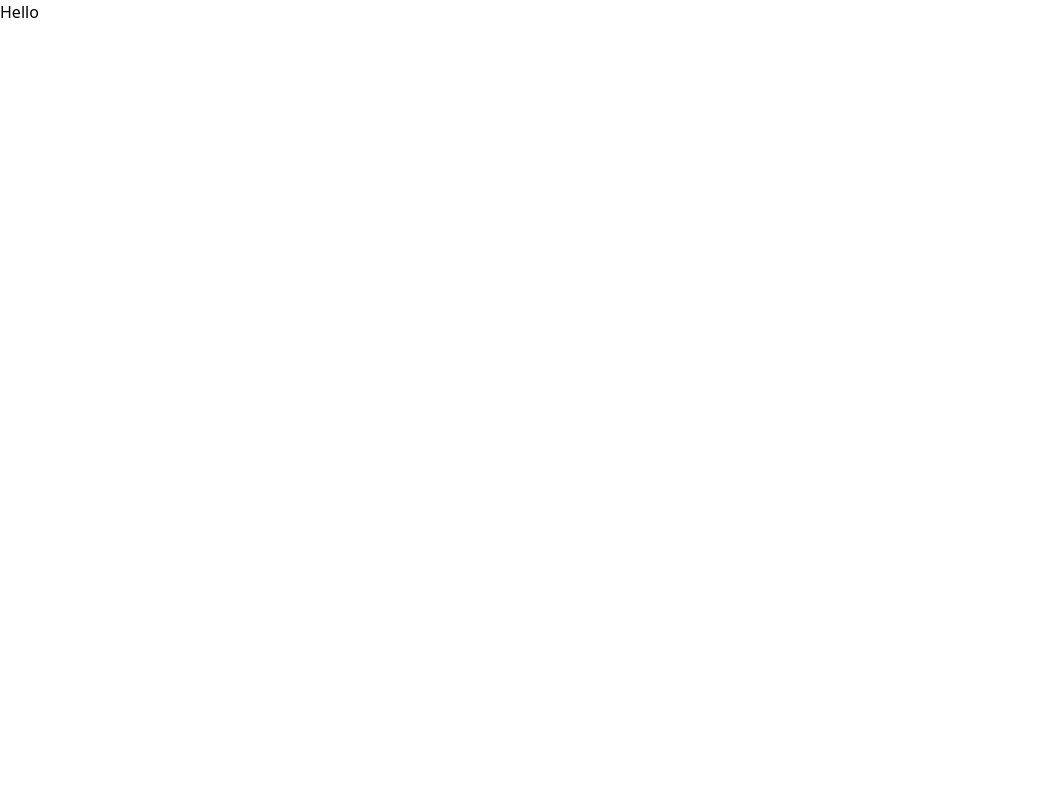
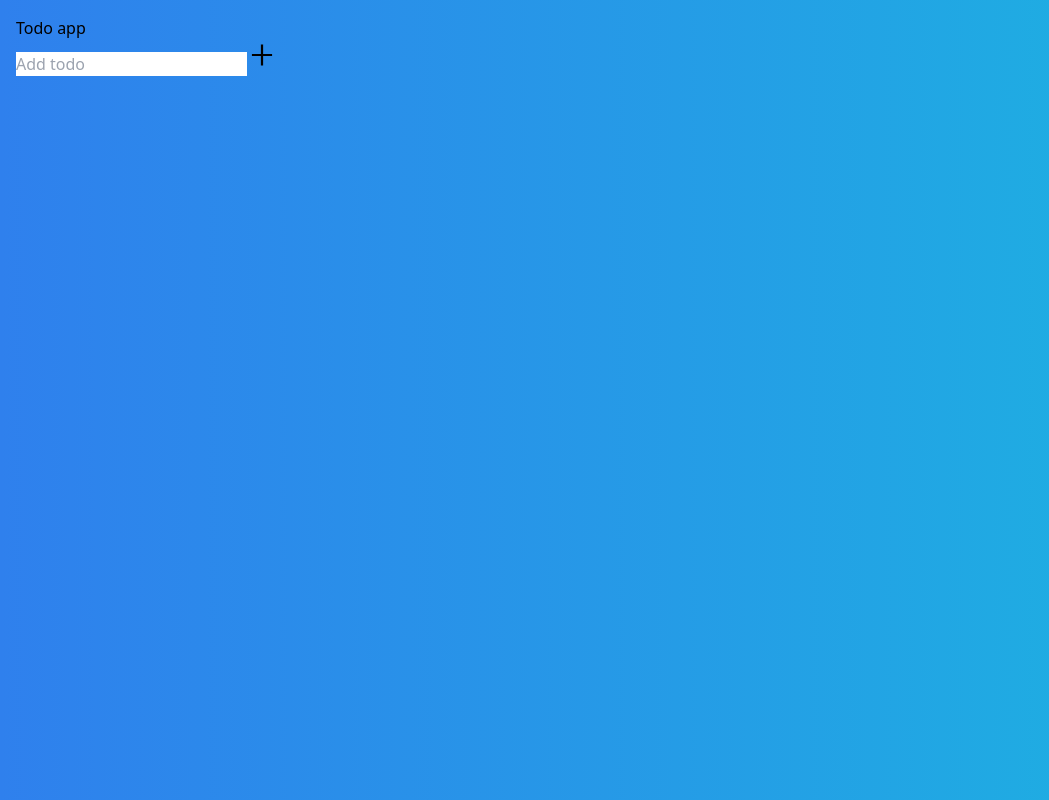
Before and after one commit to filiptrifunovic-mile/todo, a React (Vite) app: page / in a window 1280 px wide. Shown: the whole page, without its empty margins (0-1049 px from the left). Built offline with nearby package versions, Linux system fonts and the light colour scheme.

Commit message:
building layout

```diff
--- a/package.json
+++ b/package.json
@@ -10,7 +10,8 @@
   },
   "dependencies": {
     "react": "^18.2.0",
-    "react-dom": "^18.2.0"
+    "react-dom": "^18.2.0",
+    "react-icons": "^4.7.1"
   },
   "devDependencies": {
     "@types/react": "^18.0.26",
--- a/src/App.jsx
+++ b/src/App.jsx
@@ -1,7 +1,22 @@
+import { AiOutlinePlus } from "react-icons/ai";
+
+const style = {
+  bg: `h-screen w-screen p-4 bg-gradient-to-r from-[#2F80ED] to-[#1CB5E0]`,
+};
+
 function App() {
   return (
-    <div>
-      <h1>Hello</h1>
+    <div className={style.bg}>
+      <div className={style.container}>
+        <h3 className={style.heading}>Todo app</h3>
+        <form className={style.form}>
+          <input type="text" placeholder="Add todo" className={style.input} />
+          <button className={style.button}>
+            <AiOutlinePlus size={30} />
+          </button>
+        </form>
+        <ul></ul>
+      </div>
     </div>
   );
 }
--- /dev/null
+++ b/src/Todo.jsx
@@ -0,0 +1,7 @@
+import React from "react";
+
+const Todo = () => {
+  return <div>Todo</div>;
+};
+
+export default Todo;
```
Also changed, not shown: 1 other file (tests, documents, lock files or other folders).
